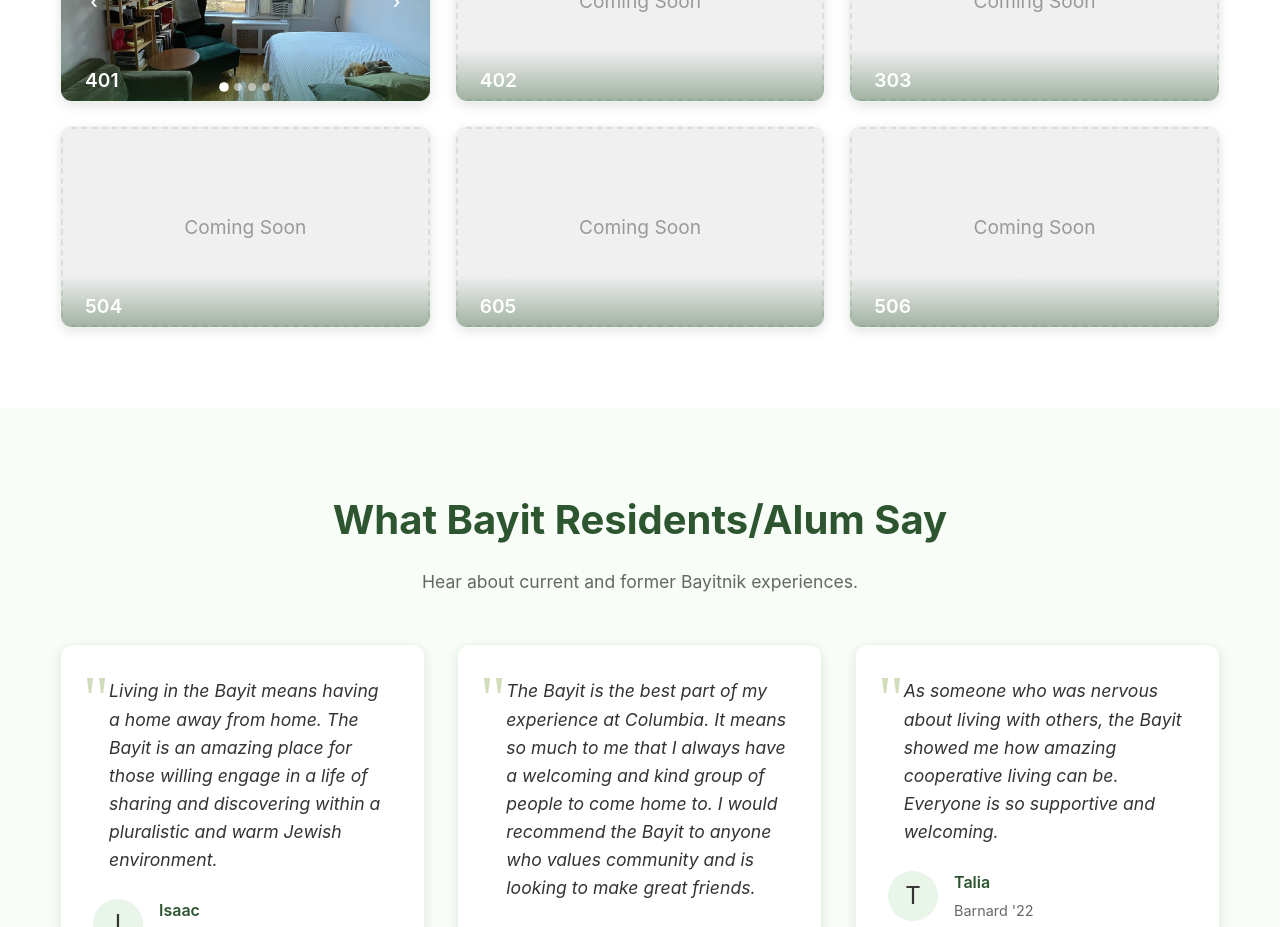
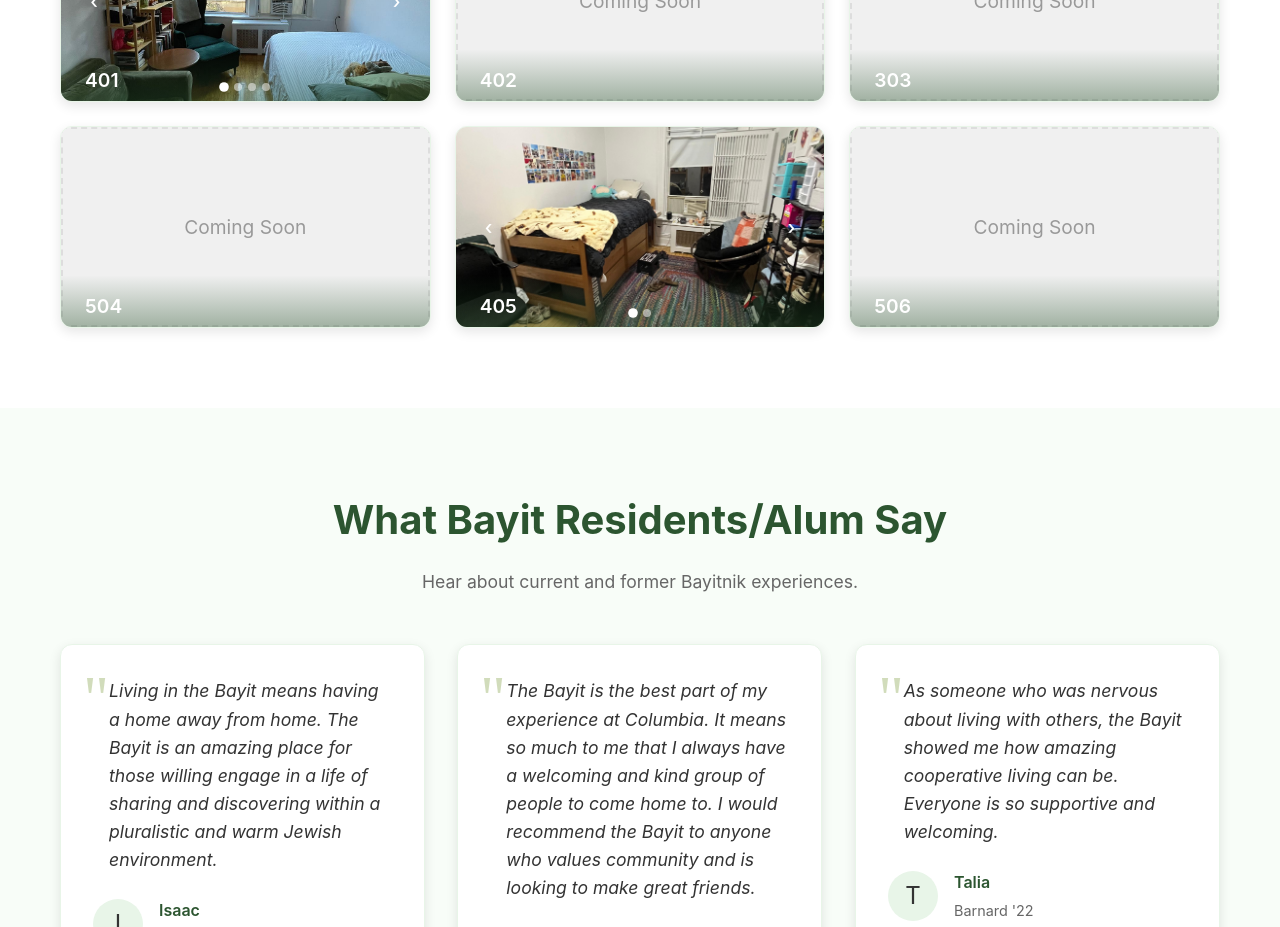
Before and after one commit to rboroda1/beit-ephraim-coop, a React (Vite) app: page / in a window 1280 px wide. Shown: the part 2840-3767 px from the top of the page. Built offline with nearby package versions, Linux system fonts and the light colour scheme.

Commit message:
Added some photos

```diff
--- a/src/components/Hero.css
+++ b/src/components/Hero.css
@@ -1,7 +1,7 @@
 .hero {
   position: relative;
   margin-top: 140px;
-  /* 50px banner + 60px header */
+  /* 50px banner + 60px header + 30px to get Nathan's head in*/
   height: calc(100vh - 110px);
   width: 100vw;
   display: flex;
--- a/src/components/Rooms.jsx
+++ b/src/components/Rooms.jsx
@@ -6,6 +6,8 @@
 import room401_3 from '../assets/images/rooms/401 Pics/WhatsApp Image 2025-10-20 at 18.41.43.jpeg'
 import room401_4 from '../assets/images/rooms/401 Pics/WhatsApp Image 2025-10-20 at 18.41.43 (1).jpeg'
 import room401_5 from '../assets/images/rooms/401 Pics/WhatsApp Image 2025-10-20 at 18.41.43 (2).jpeg'
+import room405_1 from '../assets/images/rooms/405 Pics/WhatsApp Image 2025-10-21 at 18.52.51.jpeg'
+import room405_2 from '../assets/images/rooms/405 Pics/WhatsApp Image 2025-10-21 at 18.52.52.jpeg'
 
 function Rooms() {
     const [selectedRoom, setSelectedRoom] = useState(null)
@@ -49,11 +51,11 @@
         },
         {
             id: 5,
-            title: "605",
-            description: "____'s -05 room layout",
-            features: ["Comfy couches", "Entertainment setup", "Game storage", "Social atmosphere"],
-            images: ["coming-soon"],
-            hasRealImages: false
+            title: "405",
+            description: "Yakira's -05 room layout",
+            features: ["Private bedroom", "Shared bathroom", "Desk and storage"],
+            images: [room405_1, room405_2],
+            hasRealImages: true
         },
         {
             id: 6,
```
Also changed, not shown: src/assets/images/rooms/405 Pics/WhatsApp Image 2025-10-21 at 18.52.51.jpeg (added), src/assets/images/rooms/405 Pics/WhatsApp Image 2025-10-21 at 18.52.52.jpeg (added).
